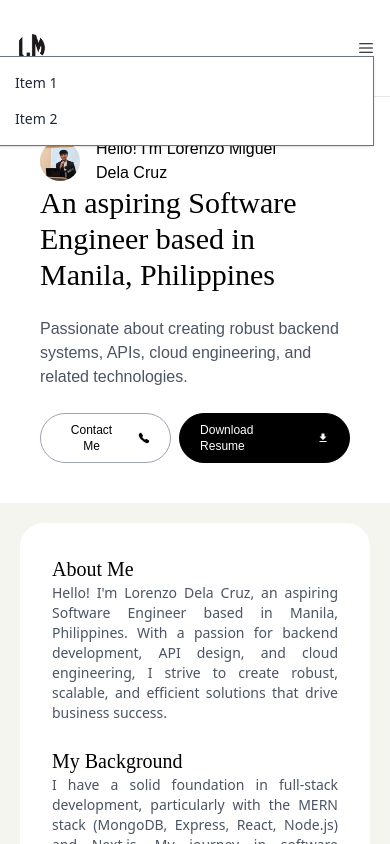
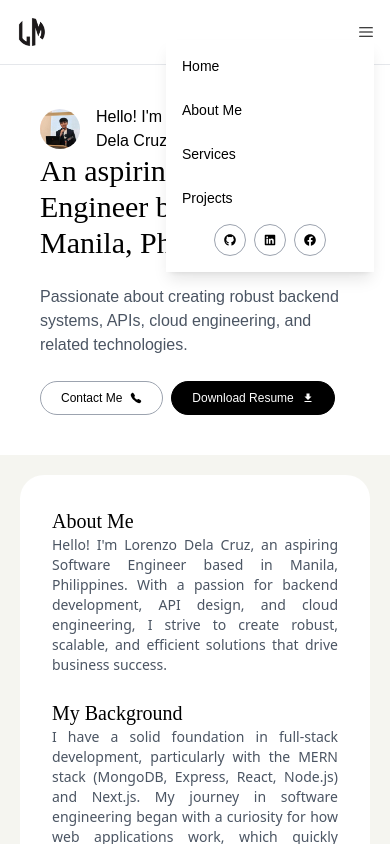
Before and after one commit to migodlcrz/delacruz-portfolio, a React (Vite) app: page / in a window 390 px wide. Both pictures are taken after a click on the button 366 px from the left and 48 px from the top of the page. Shown: the top 844 px of the page. Built offline with nearby package versions, Linux system fonts and the light colour scheme.

Commit message:
modify: added mobile responsiveness

```diff
--- a/src/components/Footer.tsx
+++ b/src/components/Footer.tsx
@@ -37,7 +37,7 @@ const Footer: React.FC<FooterProps> = ({
           <span className="text-black poppins">Contact Me</span>
         </button>
       </div>
-      <div className="flex flex-col lg:flex-row w-full px-18 justify-between space-y-2">
+      <div className="flex flex-col lg:flex-row w-full px-18 justify-between space-y-4 lg:space-y-0">
         <div className="flex flex-row space-x-10 items-center justify-center">
           <div className="flex flex-row space-x-3 items-center justify-center">
             <img src={profile} alt="" className="h-8 w-8 rounded-xl" />
@@ -45,7 +45,7 @@ const Footer: React.FC<FooterProps> = ({
           </div>
           <span className="text-beige poppins">Software Engineer</span>
         </div>
-        <div className="flex flex-col lg:flex-row justify-between space-y-4 lg:space-x-36">
+        <div className="hidden lg:flex flex-row justify-between lg:space-x-36">
           <button
             onClick={() => handleScroll(homeRef)}
             className="text-beige poppins"
@@ -71,6 +71,36 @@ const Footer: React.FC<FooterProps> = ({
             Projects
           </button>
         </div>
+        <div className="lg:hidden flex flex-row justify-between lg:space-x-36">
+          <div className="flex flex-col w-1/2 space-y-4">
+            <button
+              onClick={() => handleScroll(homeRef)}
+              className="text-beige poppins"
+            >
+              Home
+            </button>
+            <button
+              onClick={() => handleScroll(aboutRef)}
+              className="text-beige poppins"
+            >
+              About Me
+            </button>
+          </div>
+          <div className="flex flex-col w-1/2 space-y-4">
+            <button
+              onClick={() => handleScroll(servicesRef)}
+              className="text-beige poppins"
+            >
+              Services
+            </button>
+            <button
+              onClick={() => handleScroll(projectsRef)}
+              className="text-beige poppins"
+            >
+              Projects
+            </button>
+          </div>
+        </div>
       </div>
     </div>
   );
--- a/src/components/Header.tsx
+++ b/src/components/Header.tsx
@@ -3,6 +3,7 @@ import logo from "../assets/page-logo.png";
 import Socials from "../components/Socials";
 import { HeaderProps } from "../interfaces/ReferenceProps";
 import { RxHamburgerMenu } from "react-icons/rx";
+import SocialsMobile from "./SocialsMobile";
 
 const Header: React.FC<HeaderProps> = ({
   homeRef,
@@ -48,7 +49,7 @@ const Header: React.FC<HeaderProps> = ({
 
   return (
     <div className="sticky top-0 z-50 bg-white border-b-[0.5px]">
-      <div className="flex flex-row w-full h-24 p-4 lg:py-2 lg:px-24">
+      <div className="flex flex-row w-full h-16 lg:h-24 p-4 lg:py-2 lg:px-24">
         <div className="flex flex-row w-1/2 justify-between items-center space-x-14">
           <img src={logo} alt="" className="w-auto h-8 lg:h-16" />
           <div className=" hidden lg:flex lg:flex-row w-full justify-between items-center poppins">
@@ -91,14 +92,35 @@ const Header: React.FC<HeaderProps> = ({
             </div>
             <ul
               tabIndex={0}
-              className="dropdown-content menu bg-white z-[1] w-96 p-2 shadow border-[0.5px] border-gray-500"
+              className="dropdown-content menu bg-white z-[1] shadow-lg border-gray-500 w-52 p-4"
             >
-              <li>
-                <a>Item 1</a>
-              </li>
-              <li>
-                <a>Item 2</a>
-              </li>
+              <div className="flex flex-col lg:hidden w-full justify-between items-start poppins space-y-6">
+                <button
+                  onClick={() => handleScroll(homeRef)}
+                  className="text-black hover:text-gray-400 transition-colors duration-300"
+                >
+                  Home
+                </button>
+                <button
+                  onClick={() => handleScroll(aboutRef)}
+                  className="text-black hover:text-gray-400 transition-colors duration-300"
+                >
+                  About Me
+                </button>
+                <button
+                  onClick={() => handleScroll(servicesRef)}
+                  className="text-black hover:text-gray-400 transition-colors duration-300"
+                >
+                  Services
+                </button>
+                <button
+                  onClick={() => handleScroll(projectsRef)}
+                  className="text-black hover:text-gray-400 transition-colors duration-300"
+                >
+                  Projects
+                </button>
+              </div>
+              <SocialsMobile />
             </ul>
           </div>
         </div>
--- /dev/null
+++ b/src/components/SocialsMobile.tsx
@@ -0,0 +1,34 @@
+import { FaFacebook, FaGithub, FaLinkedin } from "react-icons/fa";
+
+const SocialsMobile = () => {
+  return (
+    <div className="flex flex-row w-full items-center justify-center space-x-2 pt-4">
+      <a
+        href="https://github.com/migodlcrz"
+        target="_blank"
+        className="tooltip tooltip-left cursor-pointer flex items-center justify-center border-[0.5px] text-xs border-gray-400 rounded-full p-2 w-8 h-8 lg:w-10 lg:h-10 bg-white text-black hover:bg-gray-700 hover:text-white transition-colors"
+        data-tip="Github"
+      >
+        <FaGithub />
+      </a>
+      <a
+        href="https://www.linkedin.com/in/lorenzo-miguel-dela-cruz-a95b14246/"
+        target="_blank"
+        className="tooltip tooltip-left cursor-pointer flex items-center justify-center border-[0.5px] text-xs border-gray-400 rounded-full p-2 w-8 h-8 lg:w-10 lg:h-10 bg-white text-black hover:bg-gray-700 hover:text-white transition-colors"
+        data-tip="LinkedIn"
+      >
+        <FaLinkedin />
+      </a>
+      <a
+        href="https://facebook.com/migodlcrz/"
+        target="_blank"
+        className="tooltip tooltip-left cursor-pointer flex items-center justify-center border-[0.5px] text-xs border-gray-400 rounded-full p-2 w-8 h-8 lg:w-10 lg:h-10 bg-white text-black hover:bg-gray-700 hover:text-white transition-colors"
+        data-tip="Facebook"
+      >
+        <FaFacebook />
+      </a>
+    </div>
+  );
+};
+
+export default SocialsMobile;
--- a/src/pages/Home.tsx
+++ b/src/pages/Home.tsx
@@ -24,7 +24,7 @@ const Home: React.FC<HomeProps> = ({
       {/* Home */}
       <div className="bg-white p-10 lg:py-24 lg:px-52">
         <div className="flex flex-col items-start lg:items-start lg:flex-row lg:space-x-4">
-          <div className="flex flex-row lg:flex-col items-center lg:items-start lg:w-1/2 space-x-4 lg:space-y-10">
+          <div className="flex flex-row lg:flex-col items-center lg:items-start lg:w-1/2 space-x-4 lg:space-x-0 lg:space-y-10">
             <img
               src={profile}
               alt=""
@@ -51,7 +51,7 @@ const Home: React.FC<HomeProps> = ({
                   ) as HTMLDialogElement;
                   dialog.showModal();
                 }}
-                className="flex flex-row items-center space-x-4 border-[0.5px] border-gray-400 bg-white hover:bg-gray-200 transition-colors duration-300 py-2 px-5 text-xs lg:text-base rounded-full poppins text-black"
+                className="flex flex-row items-center space-x-2 border-[0.5px] border-gray-400 bg-white hover:bg-gray-200 transition-colors duration-300 py-2 px-5 text-xs lg:text-base rounded-full poppins text-black"
               >
                 <span>Contact Me</span>
                 <span>
@@ -62,7 +62,7 @@ const Home: React.FC<HomeProps> = ({
               <a
                 href="/resume.pdf"
                 download="Lorenzo_Dela_Cruz_Resume.pdf"
-                className="flex flex-row items-center space-x-4 border-[0.5px] border-black py-2 px-5 rounded-full poppins text-white bg-black hover:bg-gray-700 text-xs lg:text-base transition-colors duration-300"
+                className="flex flex-row items-center space-x-2 border-[0.5px] border-black py-2 px-5 rounded-full poppins text-white bg-black hover:bg-gray-700 text-xs lg:text-base transition-colors duration-300"
               >
                 <span>Download Resume</span>
                 <span>
```
